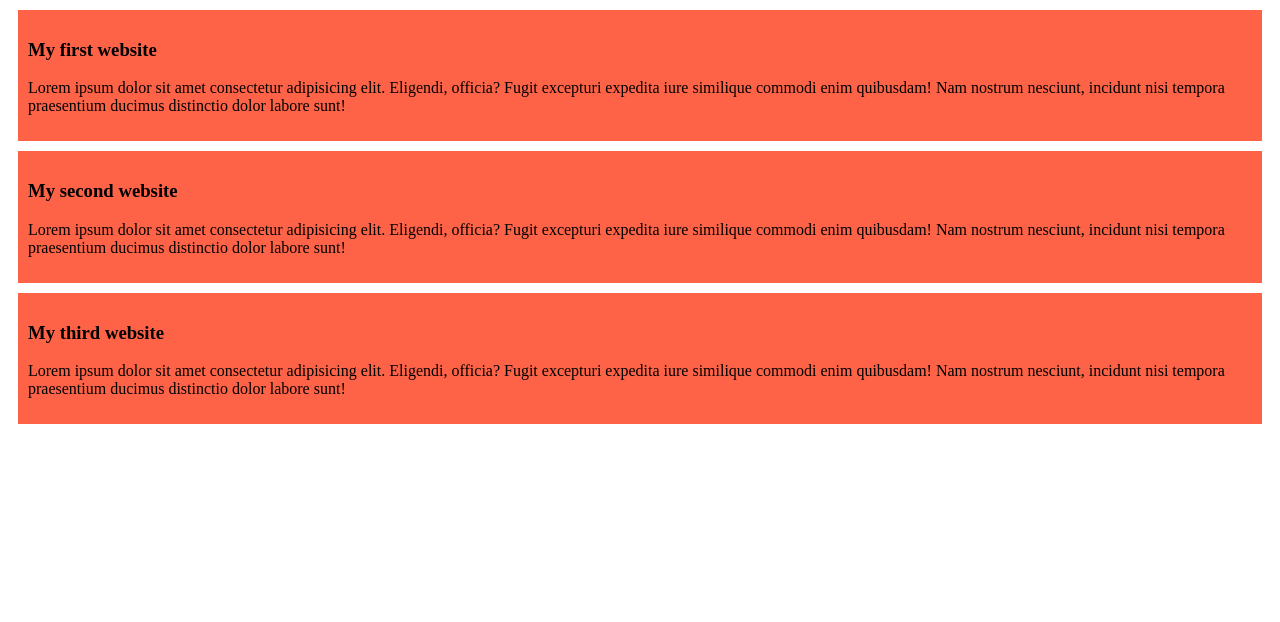
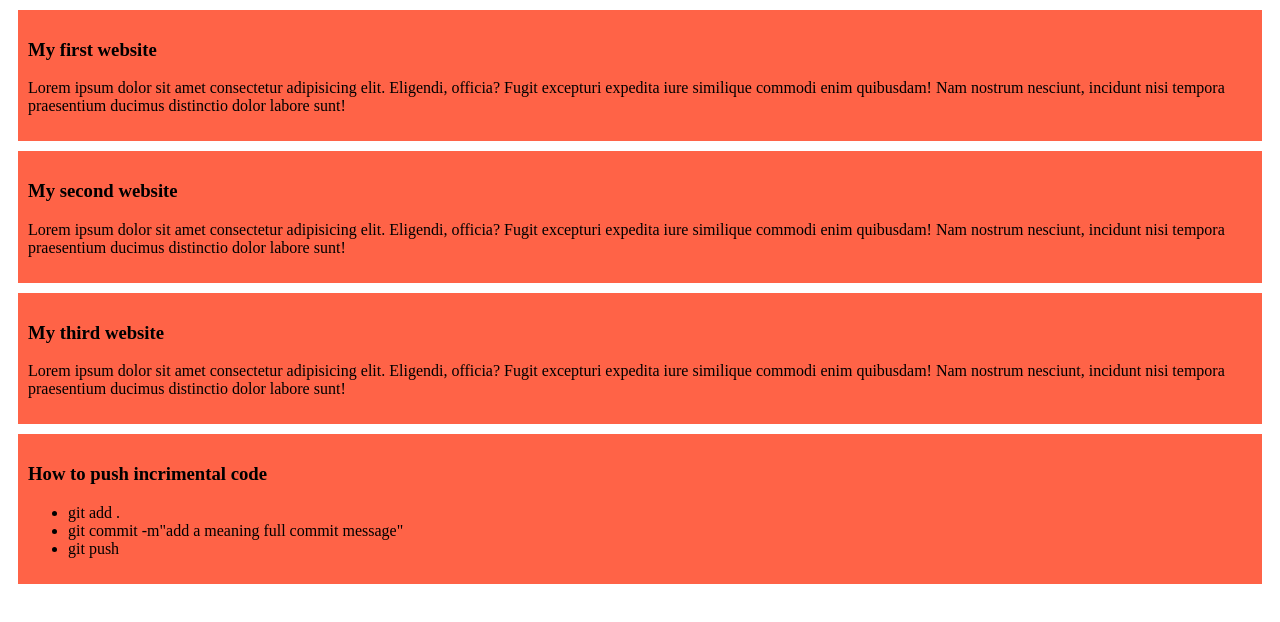
Before and after one commit to sakibsami995/my-first-github-repo, a plain HTML site: page index.html in a window 1280 px wide. Drawn offline with Linux system fonts and the light colour scheme.

Commit message:
added a list to push

```diff
--- a/index.html
+++ b/index.html
@@ -19,5 +19,13 @@
         <h3>My third website</h3>
         <p>Lorem ipsum dolor sit amet consectetur adipisicing elit. Eligendi, officia? Fugit excepturi expedita iure similique commodi enim quibusdam! Nam nostrum nesciunt, incidunt nisi tempora praesentium ducimus distinctio dolor labore sunt!</p>
     </div>
+    <div>
+        <h3>How to push incrimental code</h3>
+        <ul>
+            <li>git add .</li>
+            <li>git commit -m"add a meaning full commit message"</li>
+            <li>git push</li>
+        </ul>
+    </div>
 </body>
 </html>
```
